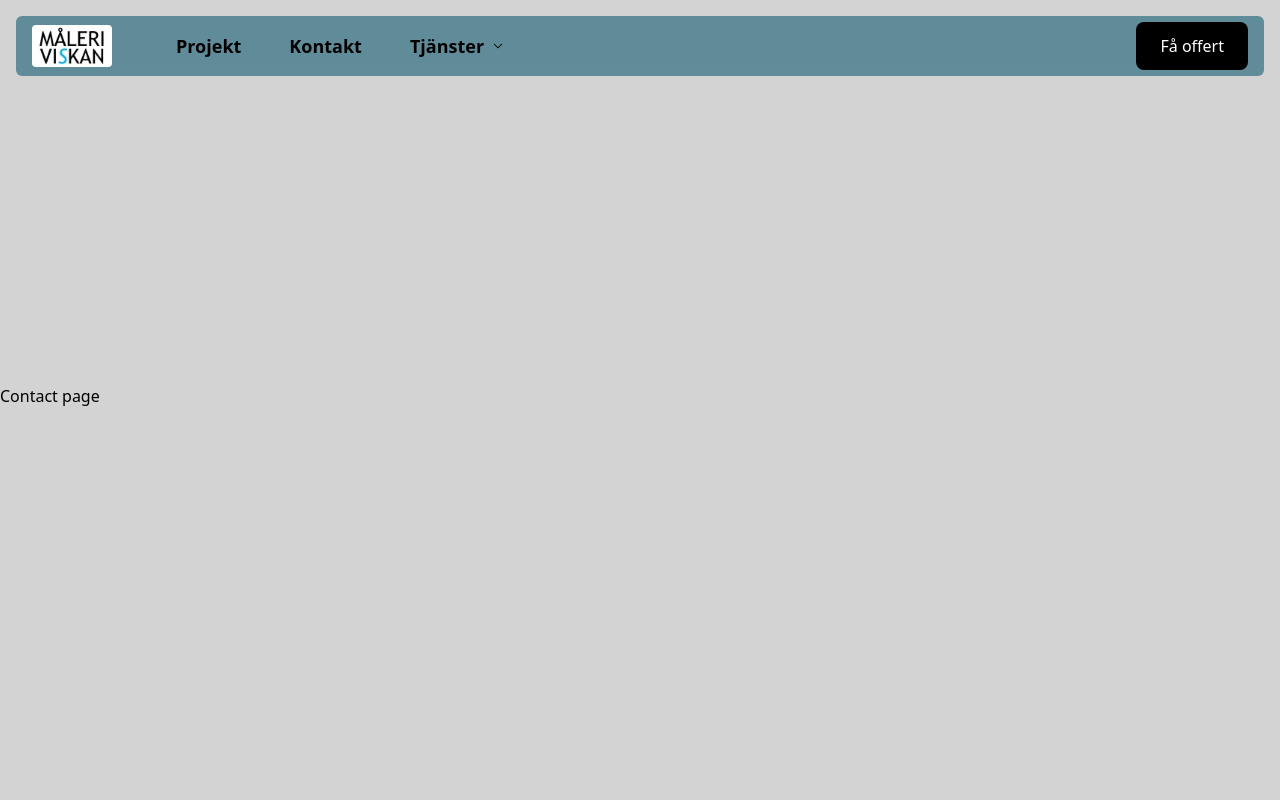
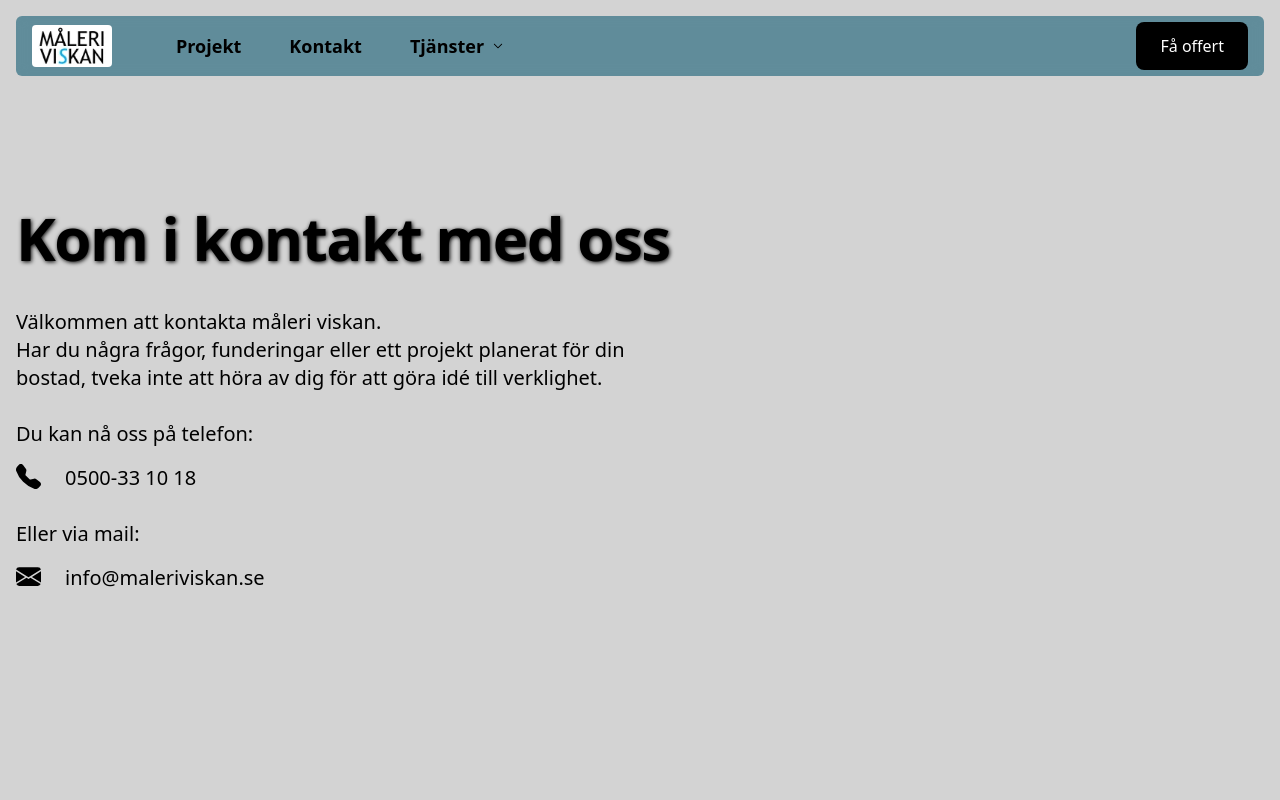
Before and after one commit to AppStractSE/maleri-viskan, a Next.js app: page /kontakt in a window 1280 px wide. Shown: the top 800 px of the page. Built offline with nearby package versions, Linux system fonts and the light colour scheme.

Commit message:
renamed about to projekt

```diff
--- a/src/app/kontakt/page.tsx
+++ b/src/app/kontakt/page.tsx
@@ -1,4 +1,5 @@
 import { Metadata } from "next";
+import { BsFillEnvelopeFill, BsFillTelephoneFill } from "react-icons/bs";
 
 export const metadata: Metadata = {
   title: "Create Next App ASdasd",
@@ -6,7 +7,37 @@ export const metadata: Metadata = {
 };
 
 const page = () => {
-  return <div style={{minHeight: "100vh", background: "lightgray", paddingTop: "24rem"}} >Contact page</div>;
+  return (
+    <div style={{ minHeight: "100vh", background: "lightgray", paddingTop: "9rem" }}>
+      <div className="grid max-w-screen-2xl px-4 py-8 mx-auto lg:gap-8 xl:gap-0 lg:py-16 lg:grid-cols-12 w-full">
+        <div className="mr-auto place-self-center lg:col-span-7">
+          <h1 className="max-w-2xl mb-4 text-4xl font-extrabold tracking-tight leading-none md:text-5xl xl:text-6xl [text-shadow:1px_1px_4px_var(--tw-shadow-color)] shadow-black">
+            Kom i kontakt med oss
+          </h1>
+          <p className="max-w-2xl mb-6 lg:my-10 md:text-lg lg:text-xl whitespace-pre-line">
+            Välkommen att kontakta måleri viskan.
+            {"\n"}
+            Har du några frågor, funderingar eller ett projekt planerat för din bostad, tveka inte
+            att höra av dig för att göra idé till verklighet.{"\n"}
+            {"\n"} Du kan nå oss på telefon:
+            <div className="mt-4 flex gap-6 align-center">
+              <BsFillTelephoneFill size={25} />
+              <p>0500-33 10 18</p>
+            </div>
+            <div>
+              {"\n"} Eller via mail:
+              <a href="mailto:info@maleriviskan.se">
+                <div className="mt-4 flex gap-6 align-center">
+                  <BsFillEnvelopeFill size={25} />
+                  <p>info@maleriviskan.se</p>
+                </div>
+              </a>
+            </div>
+          </p>
+        </div>
+      </div>
+    </div>
+  );
 };
 
 export default page;
--- a/src/components/about/About.tsx
+++ b/src/components/about/About.tsx
@@ -1,7 +1,6 @@
 import Link from "next/link";
 import { FaArrowRightLong } from "react-icons/fa6";
 import { data as aboutData } from "./data";
-
 const About = () => {
   return (
     <div className="max-w-screen-xl px-4 py-8 mx-auto lg:py-16 w-full">
```
Also changed, not shown: src/app/projekt/page.tsx (renamed from src/app/about/page.tsx).
